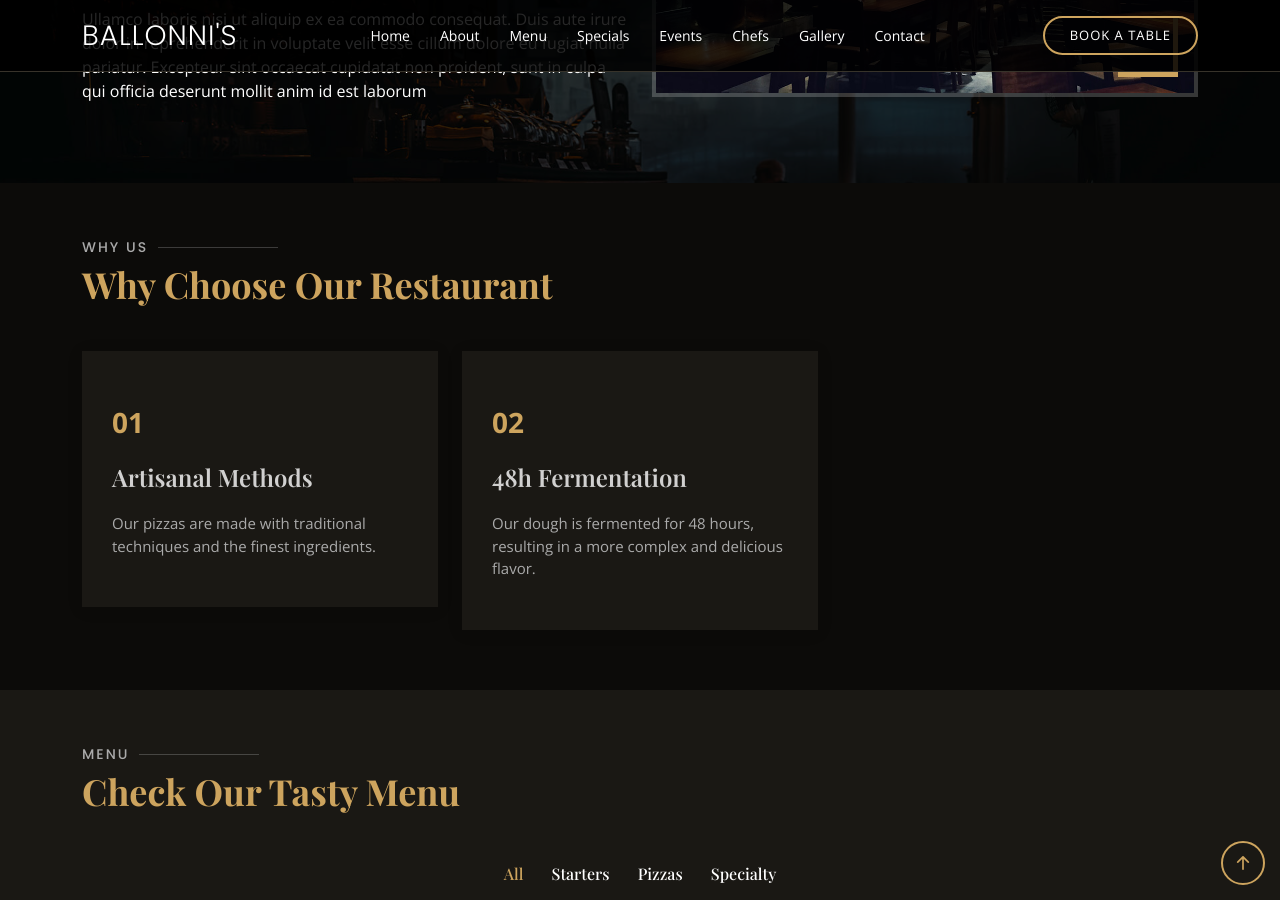
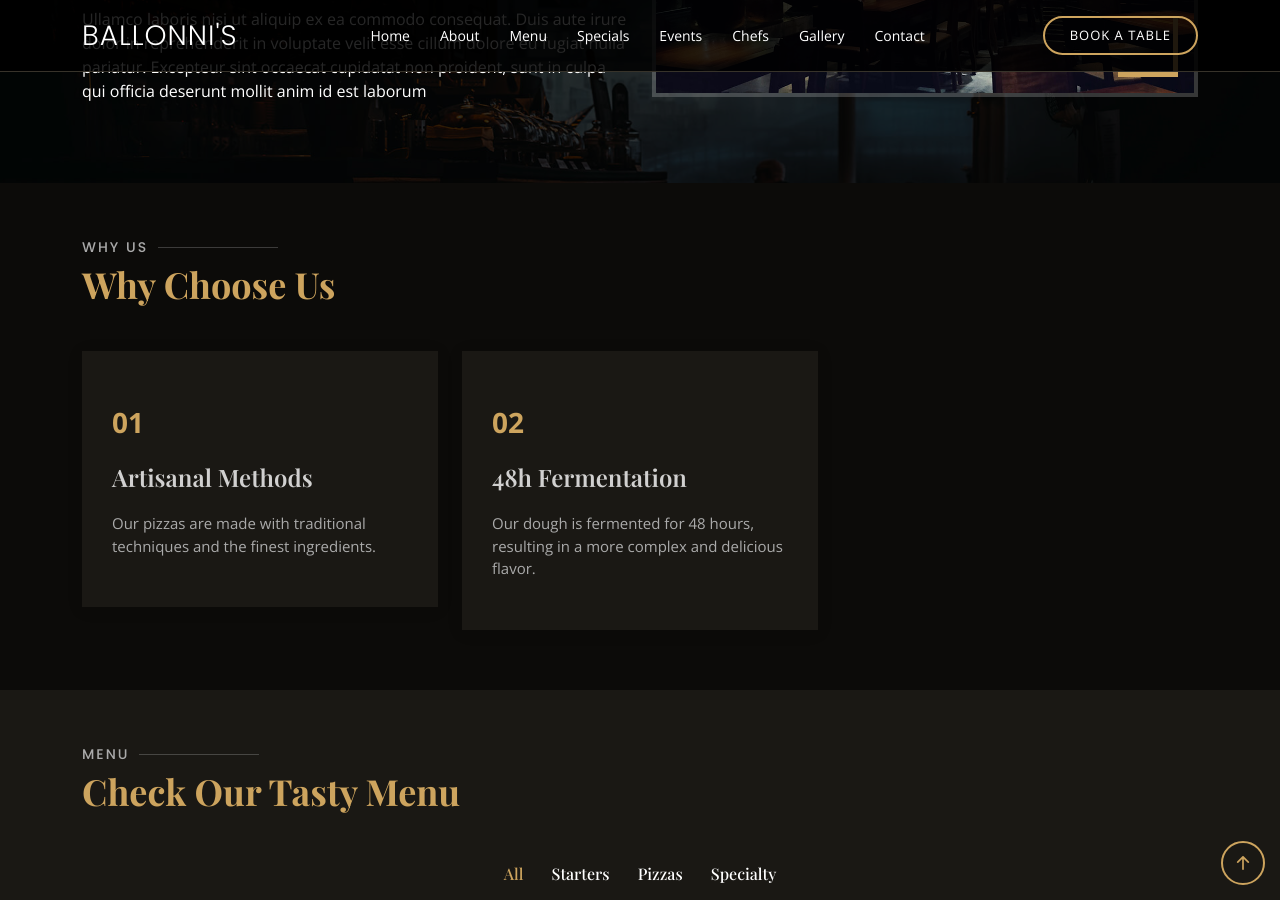
Before and after one commit to diogofgm/ballonnis_site, a Jekyll site: the page built from index.html, in a window 1280 px wide and 900 px high, scrolled down 1291 px. Built offline with Jekyll 4.4.1, drawn with Linux system fonts in a browser that asks for light colours; some web fonts are replaced.

Commit message:
Update whyus.html

```diff
--- a/_includes/whyus.html
+++ b/_includes/whyus.html
@@ -3,7 +3,7 @@
 
         <div class="section-title">
             <h2>Why Us</h2>
-            <p>Why Choose Our Restaurant</p>
+            <p>Why Choose Us</p>
         </div>
 
         <div class="row">
```
